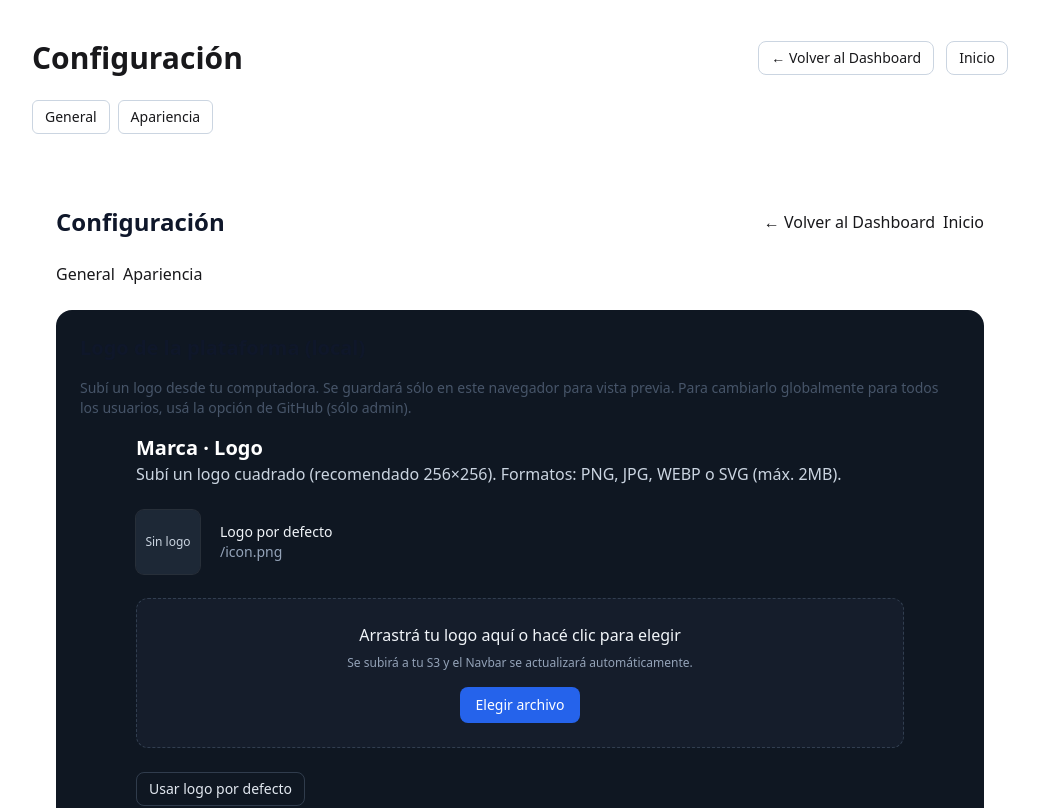
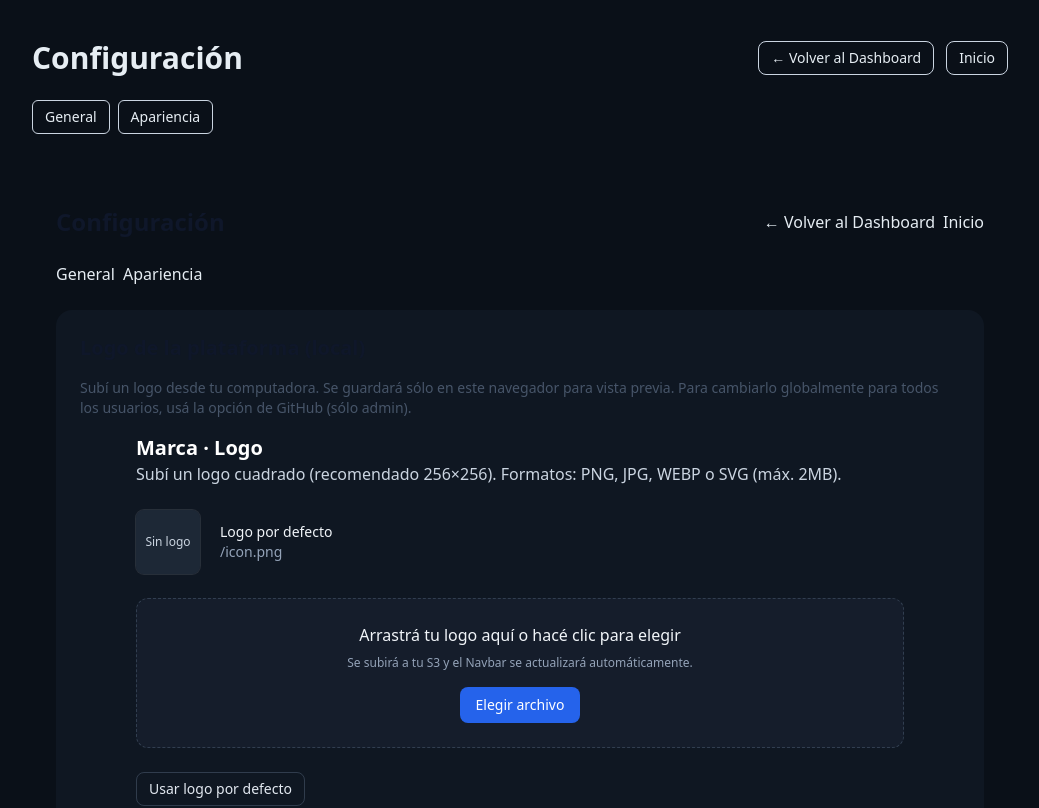
Before and after one commit to ianuvion/nuvion-ia, a Next.js app: page /configuracion in a window 1280 px wide. Shown: the top 808 px of the page, without its empty margins (120-1159 px from the left). Built offline with nearby package versions, Linux system fonts and the light colour scheme.

Commit message:
Update layout.tsx

```diff
--- a/app/layout.tsx
+++ b/app/layout.tsx
@@ -1,20 +1,19 @@
 import type { Metadata } from "next";
 import "./globals.css";
-import ThemeProvider from "./providers/ThemeProvider";
 
 export const metadata: Metadata = {
   title: "Nuvion IA",
   description: "Dashboard Nuvion IA",
 };
 
-export default function RootLayout({ children }: { children: React.ReactNode }) {
+export default function RootLayout({
+  children,
+}: {
+  children: React.ReactNode;
+}) {
   return (
-    <html lang="es" suppressHydrationWarning>
-      <body className="min-h-screen bg-white text-zinc-900 dark:bg-zinc-950 dark:text-zinc-50 antialiased">
-        <ThemeProvider>
-          {children}
-        </ThemeProvider>
-      </body>
+    <html lang="es">
+      <body>{children}</body>
     </html>
   );
 }
```
